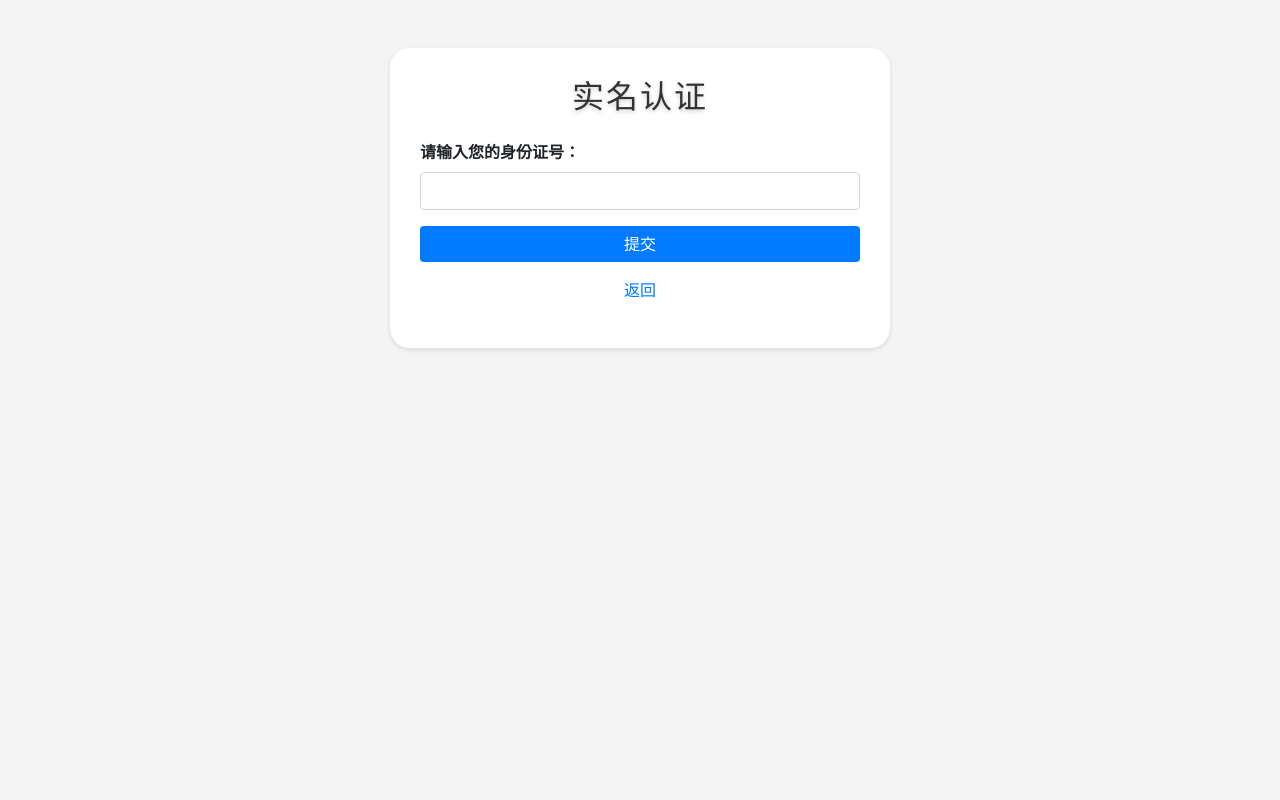
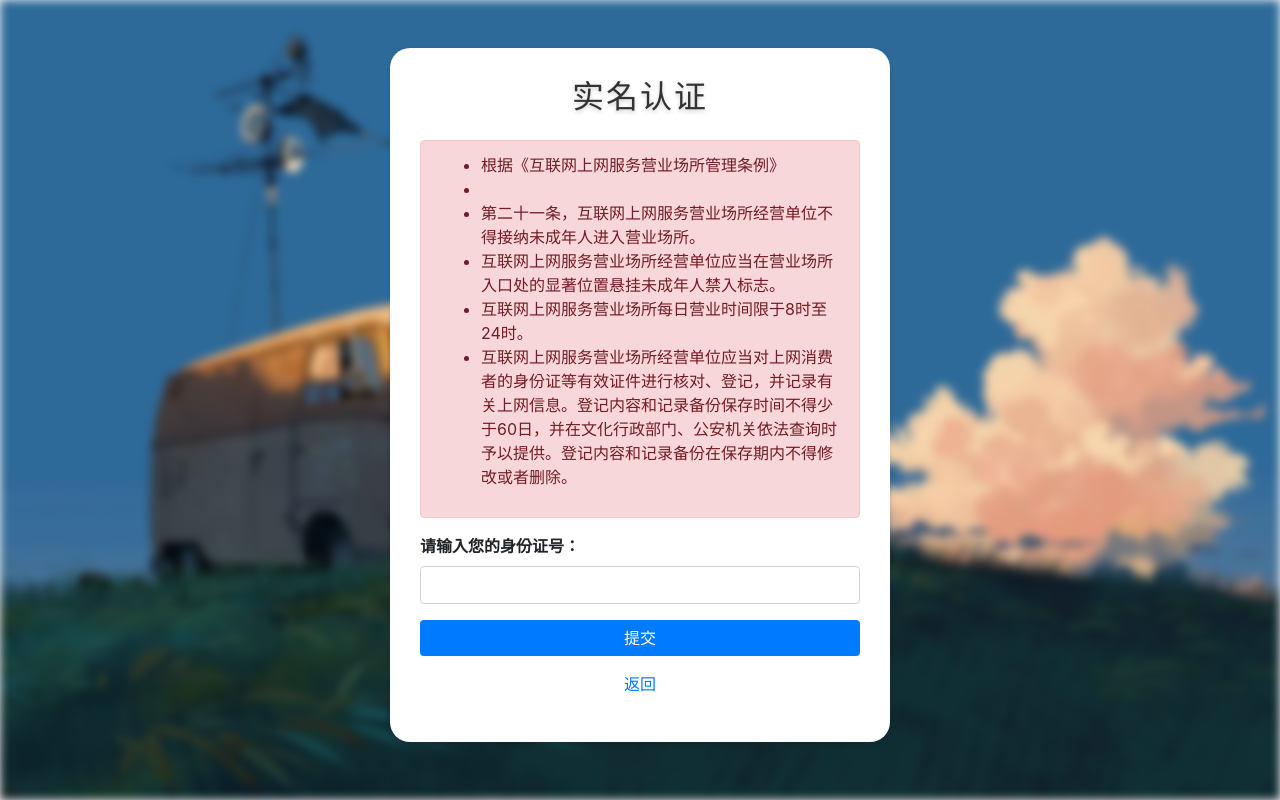
Before and after one commit to Zesuy/cyberbar-charge-system, a Flask app: page /verification in a window 1280 px wide. Run offline with Flask 3, Linux system fonts and the light colour scheme.

Commit message:
完成了美化，添加了适度游戏“”

```diff
--- a/templates/verification.html
+++ b/templates/verification.html
@@ -3,7 +3,39 @@
 <head>
     <title>网吧计费系统 - 实名认证</title>
     <link rel="stylesheet" href="https://cdn.jsdelivr.net/npm/bootstrap@4.6.2/dist/css/bootstrap.min.css">
+    <div class="bg">
+        <img src="../static/desktop1.jpg" alt="" class="bg-image"/>
+    </div>
     <style>
+        .bg {
+            position: fixed; /* Keep it fixed to the viewport */
+            top: 0; /* Position it at the top */
+            left: 0; /* Position it at the left */
+            width: 100%; /* Full width of the viewport */
+            height: 100%; /* Full height of the viewport */
+            overflow: hidden; /* Prevent scrollbars if the image is larger */
+            z-index: -1; /* Make sure it stays behind other content */
+        }
+
+        .bg-image {
+            width: 100%; /* Image fills the container width */
+            height: 100%; /* Image fills the container height */
+            object-fit: cover; /* Maintain aspect ratio and cover the entire area */
+            filter: blur(5px); /* Blur effect */
+        }
+
+        .bg-image::after {
+            content: "";
+            display: block;
+            background: rgba(0, 0, 0, 0.5); /* Semi-transparent black overlay */
+            position: absolute; /* Position it within the image container */
+            top: 0;
+            left: 0;
+            right: 0;
+            bottom: 0;
+            z-index: 1; /* Make sure it's on top of the blurred image */
+        }
+
         body {
             background-color: #f4f4f4;
         }
@@ -46,6 +78,15 @@
     <div class="row justify-content-center">
         <div class="col-md-12">
             <h2 class="text-center mb-4">实名认证</h2>
+            <div class="alert alert-danger" role="alert">
+                <ul>
+                    <li>根据《互联网上网服务营业场所管理条例》<li>
+                    <li>第二十一条，互联网上网服务营业场所经营单位不得接纳未成年人进入营业场所。</li>
+                    <li>互联网上网服务营业场所经营单位应当在营业场所入口处的显著位置悬挂未成年人禁入标志。</li>
+                    <li>互联网上网服务营业场所每日营业时间限于8时至24时。</li>
+                    <li>互联网上网服务营业场所经营单位应当对上网消费者的身份证等有效证件进行核对、登记，并记录有关上网信息。登记内容和记录备份保存时间不得少于60日，并在文化行政部门、公安机关依法查询时予以提供。登记内容和记录备份在保存期内不得修改或者删除。</li>
+                </ul>
+            </div>
             <form id="id_card_form" method="post">
                 <div class="form-group">
                     <label for="id_card">请输入您的身份证号：</label>
@@ -62,8 +103,8 @@
 
 <script src="https://code.jquery.com/jquery-3.6.0.min.js"></script>
 <script>
-    $(document).ready(function() {
-        $("#id_card_form").submit(function(event) {
+    $(document).ready(function () {
+        $("#id_card_form").submit(function (event) {
             event.preventDefault();
             var idCard = $("#id_card").val();
             if (validateIdCard(idCard)) {
@@ -73,11 +114,11 @@
                     data: {
                         id_card: idCard
                     },
-                    success: function(response) {
+                    success: function (response) {
                         alert("验证成功！");
                         window.location.href = "/"; // 跳转到首页
                     },
-                    error: function(xhr, status, error) {
+                    error: function (xhr, status, error) {
                         alert("验证失败，请检查身份证号！");
                     }
                 });
```
Also changed, not shown: templates/dashboard.html (+11 -1 lines), instance/cybercafe.db (added).
